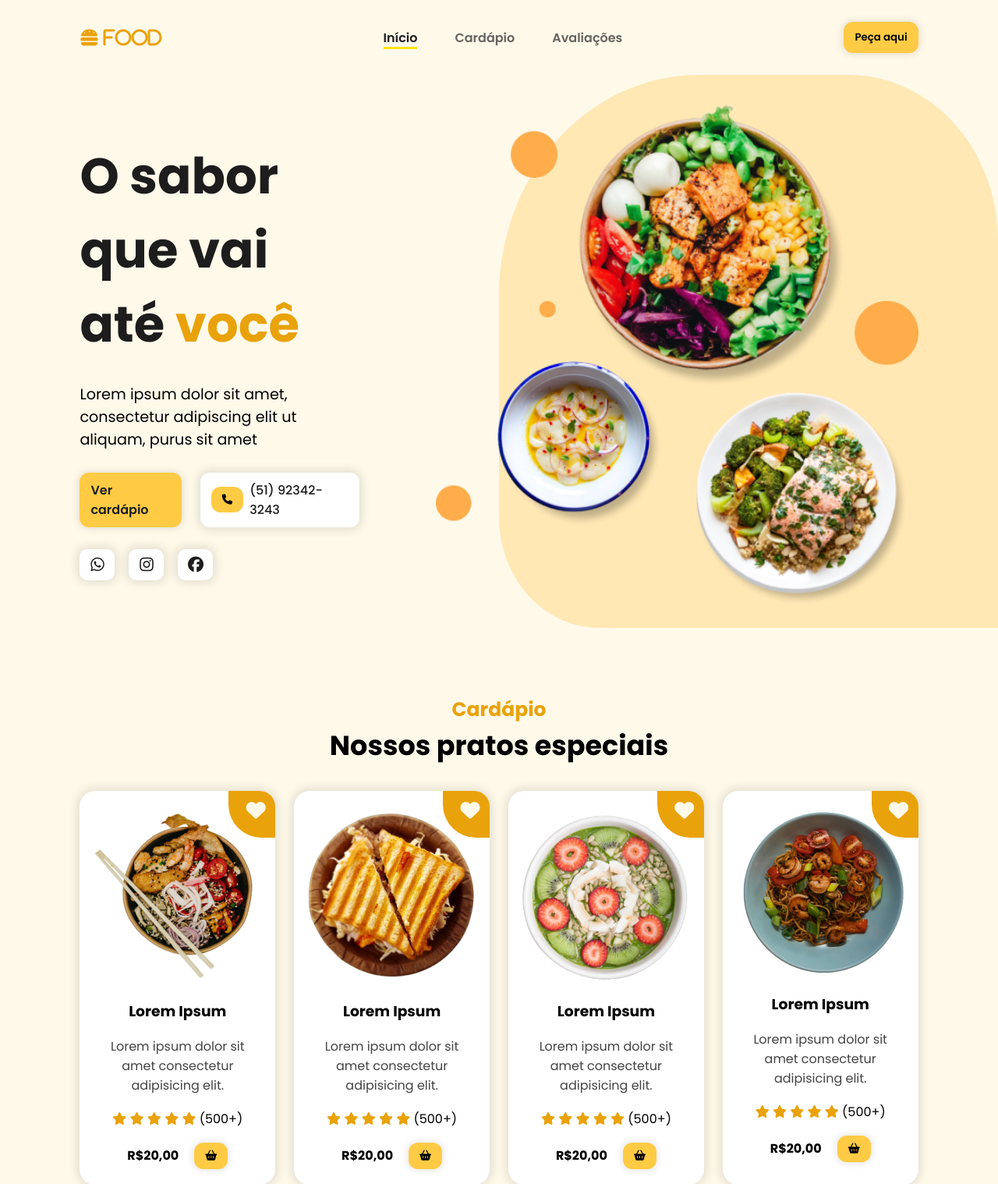
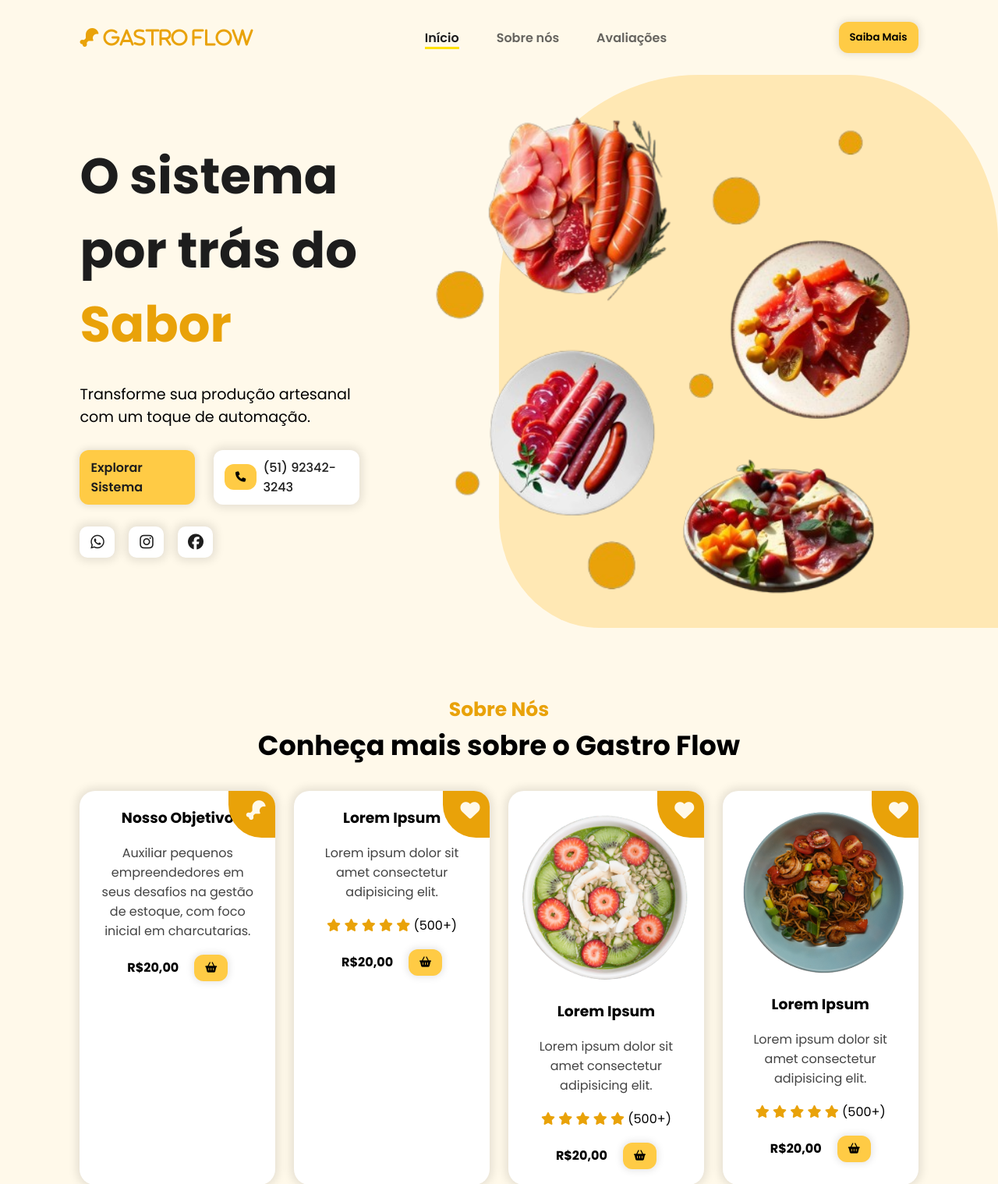
Before and after one commit to barbara-xavier/LadingPage-GastroFlow, a plain HTML site: page index.html in a window 1280 px wide. Shown: the top 1518 px of the page at 78% size. Drawn offline with nearby package versions, Linux system fonts and the light colour scheme.

Commit message:
inicio das configurações

```diff
--- a/index.html
+++ b/index.html
@@ -13,14 +13,18 @@
 <body>
     <header>
         <nav id="navbar">
-            <i class="fa-solid fa-burger" id="nav_logo"> food</i>
+          <!-- <i class="fa-solid fa-burger" id="nav_logo"> food</i>-->
+        <i class="fa-solid fa-drumstick-bite" id="nav_logo"> gastro flow</i>
+          <!--  <div id="logo">
+              <img src="src/images/logosemfundo1.png" width="120" height="80" alt="">
+            </div>-->
 
             <ul id="nav_list">
                 <li class="nav-item active">
                     <a href="#home">Início</a>
                 </li>
                 <li class="nav-item">
-                    <a href="#menu">Cardápio</a>
+                    <a href="#menu">Sobre nós</a>
                 </li>
                 <li class="nav-item">
                     <a href="#testimonials">Avaliações</a>
@@ -28,7 +32,7 @@
             </ul>
 
             <button class="btn-default">
-                Peça aqui
+                Saiba Mais
             </button>
 
             <button id="mobile_btn">
@@ -42,7 +46,7 @@
                     <a href="#home">Início</a>
                 </li>
                 <li class="nav-item">
-                    <a href="#menu">Cardápio</a>
+                    <a href="#menu">Sobre nós</a>
                 </li>
                 <li class="nav-item">
                     <a href="#testimonials">Avaliações</a>
@@ -50,7 +54,7 @@
             </ul>
 
             <button class="btn-default">
-                Peça aqui
+                Contato
             </button>
         </div>
     </header>
@@ -60,18 +64,17 @@
             <div class="shape"></div>
             <div id="cta">
                 <h1 class="title">
-                    O sabor que vai até
-                    <span>você</span>
+                    O sistema por trás do
+                    <span>Sabor</span>
                 </h1>
 
                 <p class="description">
-                    Lorem ipsum dolor sit amet, consectetur
-                    adipiscing elit ut aliquam, purus sit amet
+                    Transforme sua produção artesanal com um toque de automação.
                 </p>
 
                 <div id="cta_buttons">
                     <a href="#" class="btn-default">
-                        Ver cardápio
+                        Explorar Sistema
                     </a>
 
                     <a href="tel:+55555555555" id="phone_button">
@@ -98,38 +101,39 @@
             </div>
 
             <div id="banner">
-                <img src="src/images/hero.png" alt="">
+                <img src="src/images/SEMFUNDO.png" alt="">
             </div>
         </section>
 
         <section id="menu">
-            <h2 class="section-title">Cardápio</h2>
-            <h3 class="section-subtitle">Nossos pratos especiais</h3>
+            <h2 class="section-title">Sobre Nós</h2>
+            <h3 class="section-subtitle">Conheça mais sobre o Gastro Flow</h3>
 
             <div id="dishes">
                 <div class="dish">
                     <div class="dish-heart">
-                        <i class="fa-solid fa-heart"></i>
+                        <i class="fa-solid fa-drumstick-bite"></i>
                     </div>
 
-                    <img src="src/images/dish.png" class="dish-image" alt="">
-
+                    <!-- <img src="src/images/dish.png" class="dish-image" alt="">
+                  -->
                     <h3 class="dish-title">
-                        Lorem Ipsum
+                       Nosso Objetivo
                     </h3>
 
                     <span class="dish-description">
-                        Lorem ipsum dolor sit amet consectetur adipisicing elit.
+                       Auxiliar pequenos empreendedores em seus desafios na gestão de estoque, com foco inicial em charcutarias.
+
                     </span>
-
-                    <div class="dish-rate">
+                    <!--<div class="dish-rate">
                         <i class="fa-solid fa-star"></i>
                         <i class="fa-solid fa-star"></i>
                         <i class="fa-solid fa-star"></i>
                         <i class="fa-solid fa-star"></i>
                         <i class="fa-solid fa-star"></i>
                         <span>(500+)</span>
-                    </div>
+                    </div>-->
+
 
                     <div class="dish-price">
                         <h4>R$20,00</h4>
@@ -143,8 +147,6 @@
                     <div class="dish-heart">
                         <i class="fa-solid fa-heart"></i>
                     </div>
-
-                    <img src="src/images/dish2.png" class="dish-image" alt="">
 
                     <h3 class="dish-title">
                         Lorem Ipsum
--- a/src/styles/styles.css
+++ b/src/styles/styles.css
@@ -1,4 +1,7 @@
 @import url('https://fonts.googleapis.com/css2?family=Poppins:ital,wght@0,100;0,200;0,300;0,400;0,500;0,600;0,700;0,800;0,900;1,100;1,200;1,300;1,400;1,500;1,600;1,700;1,800;1,900&display=swap');
+
+
+
 @import url('header.css');
 @import url('home.css');
 @import url('menu.css');
```
Also changed, not shown: src/images/SEMFUNDO.png (added), src/images/gruposemfundo.png (added), src/images/logoSemFundo.png (added), src/images/logosemfundo1.png (added).
